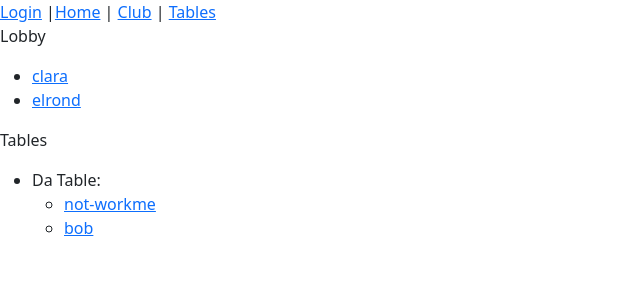
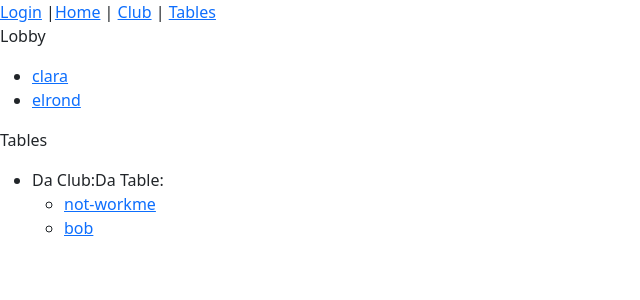
Before and after one commit to offby1/bridge-server, a Django app: page /club/ in a window 1280 px wide. Shown: the top 300 px of the page, without its empty margins (0-640 px from the left). Run offline with Django 4.2, Linux system fonts and the light colour scheme; data comes from the database, SQL or seed files in the repository.

Commit message:
Include the club name with the table name

```diff
--- a/project/app/templates/table_list.html
+++ b/project/app/templates/table_list.html
@@ -6,7 +6,7 @@
 
 <ul>
 {% for table in table_list %}
-<li>{{ table.name }}:</li>
+<li>{{ table.club}}:{{ table.name }}:</li>
 <ul>
 {% for player in table.player_set.all %}
 <li>{{ player.as_link }}</li>
```
